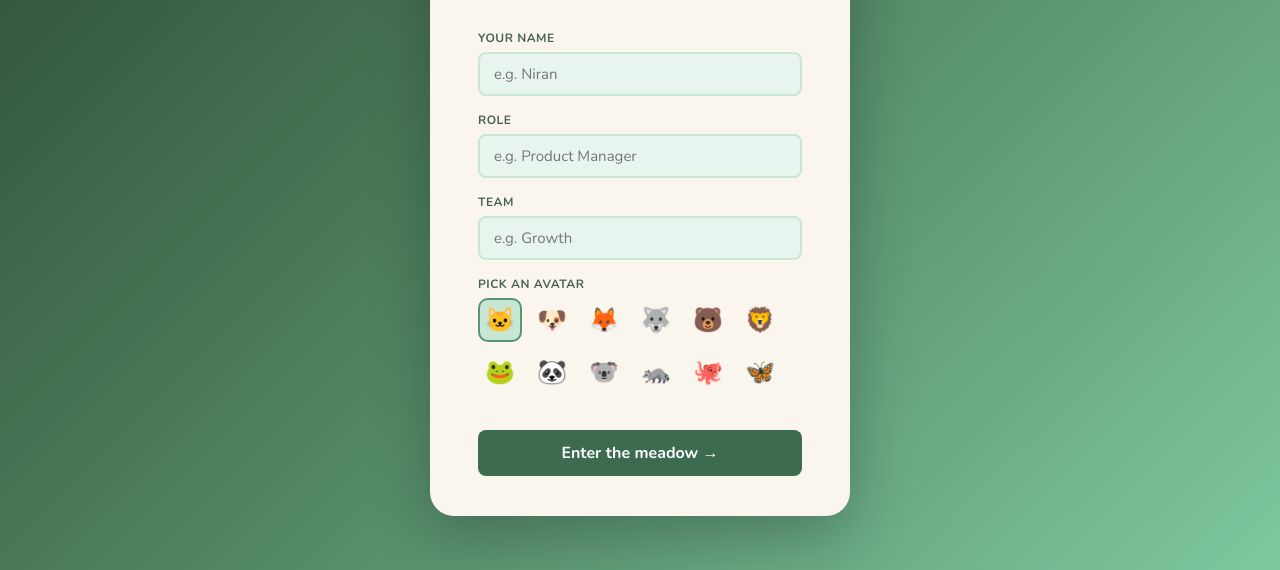
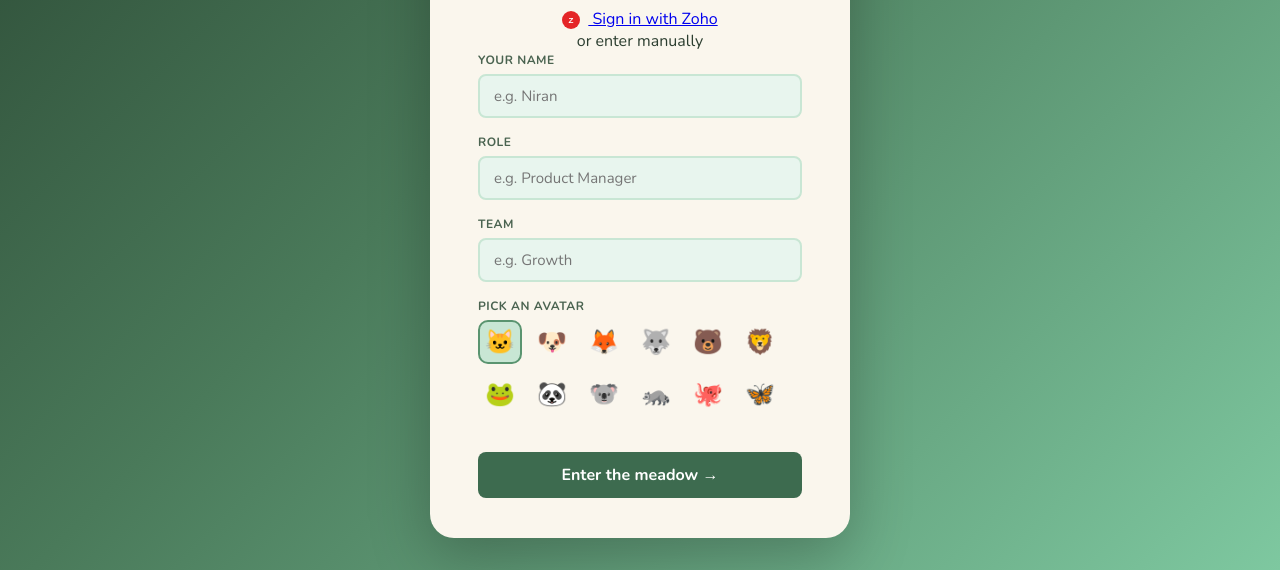
Before and after one commit to niranjan809/commons-platform-ntglobal, a website: page public/index.html in a window 1280 px wide. Shown: the part 230-800 px from the top of the page. Drawn offline with nearby package versions, Linux system fonts and the light colour scheme.

Commit message:
Update index.html

```diff
--- a/public/index.html
+++ b/public/index.html
@@ -17,6 +17,15 @@
     <div class="join-logo">🌿</div>
     <h1>Commons</h1>
     <p class="join-sub">Your team's virtual meadow</p>
+
+    <!-- Zoho login -->
+    <a id="zoho-login-btn" href="/auth/zoho" class="btn-zoho">
+      <svg width="18" height="18" viewBox="0 0 40 40" fill="none" xmlns="http://www.w3.org/2000/svg" style="vertical-align:middle;margin-right:8px"><circle cx="20" cy="20" r="20" fill="#E42527"/><text x="50%" y="56%" dominant-baseline="middle" text-anchor="middle" fill="white" font-size="18" font-family="Arial,sans-serif" font-weight="bold">Z</text></svg>
+      Sign in with Zoho
+    </a>
+    <div id="zoho-user-badge" class="zoho-badge hidden"></div>
+
+    <div class="divider"><span>or enter manually</span></div>
 
     <div class="form-group">
       <label>Your name</label>
```
